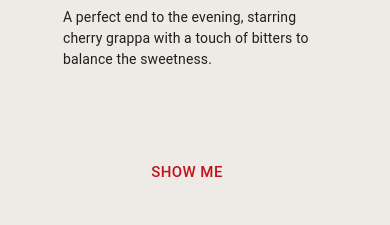
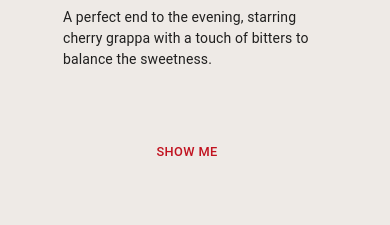
Before and after one commit to danibystrom/ciliegia-grappa, a Next.js app: page / in a window 390 px wide. Shown: the part 1500-1725 px from the top of the page. Built offline with nearby package versions, Linux system fonts and the light colour scheme; grey boxes are pictures that could not be loaded.

Commit message:
Small styling on recipe-button and som adjustents to mobile view

```diff
--- a/package.json
+++ b/package.json
@@ -1,5 +1,5 @@
 {
-  "name": "cherry-vodka",
+  "name": "ciliegia-grappa",
   "version": "0.1.0",
   "private": true,
   "scripts": {
--- a/src/app/components/HeroBanner.tsx
+++ b/src/app/components/HeroBanner.tsx
@@ -64,7 +64,13 @@ export default function HeroBanner() {
             maxWidth: isMobile ? "150px" : "200px",
             lineHeight: 1.5,
             textAlign: "left",
-            display: isMobile ? "none" : "block",
+            display: isMobile
+              ? "none"
+              : isTablet
+              ? "none"
+              : isDesktop
+              ? "block"
+              : "block",
           }}
         >
           SWEET TEMPTATION, CHERRY SENSATION
--- a/src/app/components/Navbar.tsx
+++ b/src/app/components/Navbar.tsx
@@ -43,7 +43,8 @@ export default function Navbar() {
             size="large"
             edge="end"
             aria-label="menu"
-            sx={{
+            disableRipple
+                sx={{
               mr: 2,
               color: "#000000", // Ensure IconButton does not override icon color
               "&:hover": {
--- a/src/app/components/RecipeSection.tsx
+++ b/src/app/components/RecipeSection.tsx
@@ -120,8 +120,11 @@ export default function RecipeSection() {
                   <Button
                     size="large"
                     sx={{
+                      fontSize: isMobile ? "0.8rem" : "1rem",
+                      padding: isMobile ? "20px 12px" : "10px 20px",
                       color: "#C1121F",
-                      margin: "50px",
+                      margin: isMobile ? "20px" : "50px",
+                      whiteSpace: "nowrap",
                       "&:hover": {
                         backgroundColor: "transparent",
                         fontWeight: 600,
```
Also changed, not shown: 1 other file (tests, documents, lock files or other folders).
